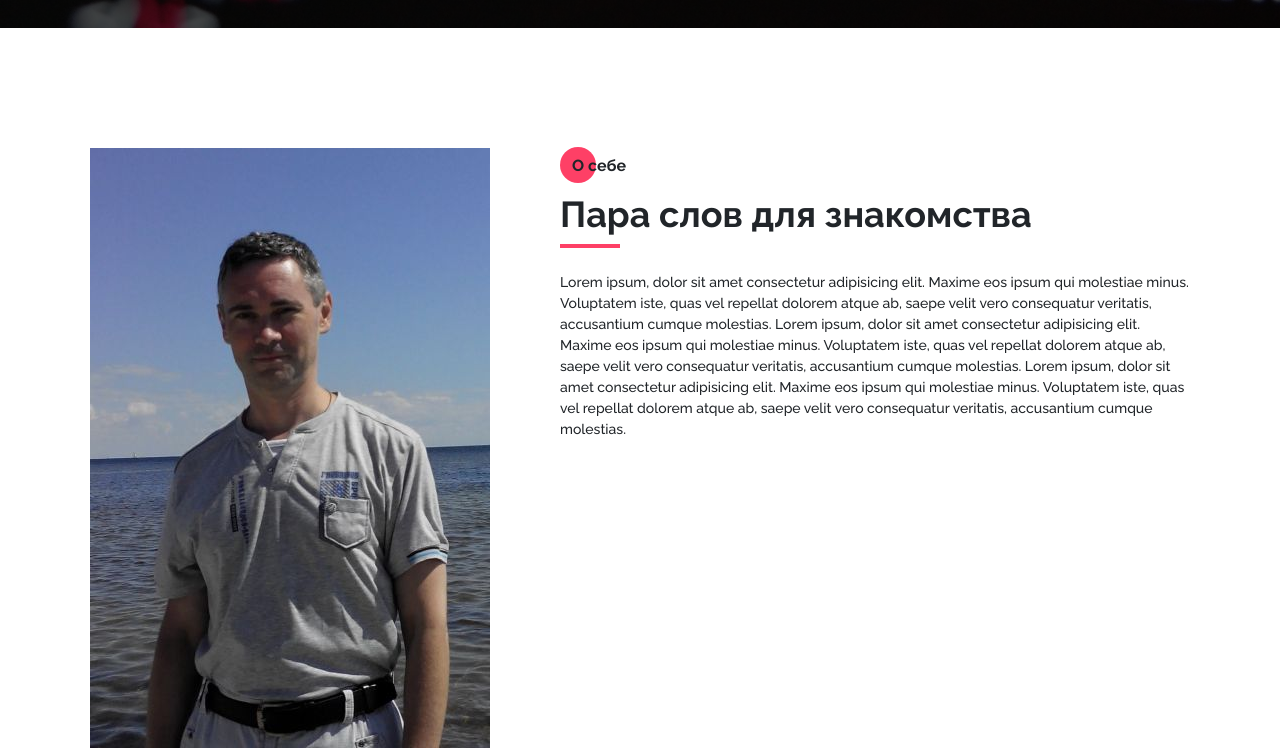
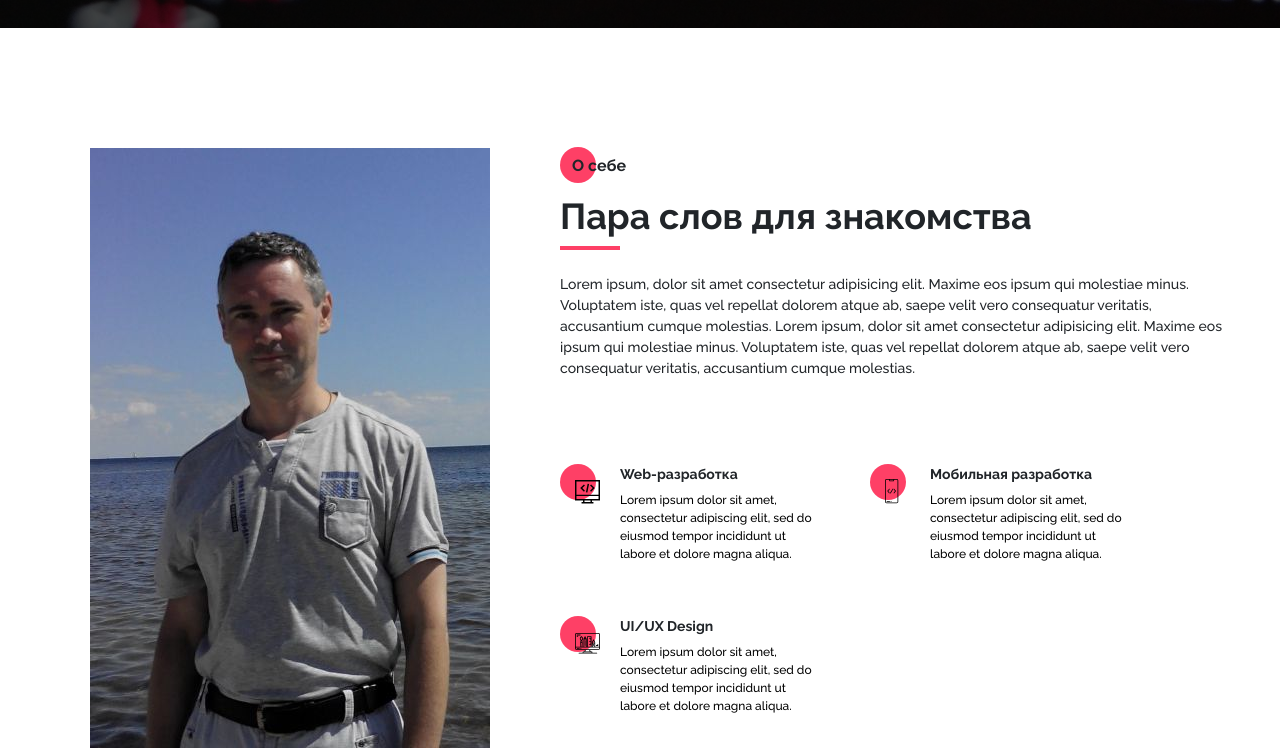
Before and after one commit to stv74/myportfolio, a website: page src/index.html in a window 1280 px wide. Shown: the part 772-1520 px from the top of the page. Drawn offline with Linux system fonts and the light colour scheme; files whose address does not match are found by name.

Commit message:
Finishing work on the section About

```diff
--- a/src/index.html
+++ b/src/index.html
@@ -123,26 +123,60 @@
 		<!-- About -->
 		<section class="about">
 			<div class="container">
-				<div class="about__grid">
+				<div class="about__wrapper">
 					<img src="images/Taras.jpg" alt="Photo of the author site" class="about__img" />
-					<div class="about__story">
-						<div class="title title_fz16 about__subtitle">О себе</div>
-						<div class="title about__title">Пара слов для знакомства</div>
+					<div class="about__descr">
+						<h2 class="title title_fz16 about__title">О себе</h2>
+						<div class="title about__subtitle">Пара слов для знакомства</div>
 						<div class="divider"></div>
-						<div class="title_fz14 about__text">
+						<p class="title_fz14 about__text">
 							Lorem ipsum, dolor sit amet consectetur adipisicing elit. Maxime eos
 							ipsum qui molestiae minus. Voluptatem iste, quas vel repellat dolorem
 							atque ab, saepe velit vero consequatur veritatis, accusantium cumque
 							molestias. Lorem ipsum, dolor sit amet consectetur adipisicing elit.
 							Maxime eos ipsum qui molestiae minus. Voluptatem iste, quas vel repellat
 							dolorem atque ab, saepe velit vero consequatur veritatis, accusantium
-							cumque molestias. Lorem ipsum, dolor sit amet consectetur adipisicing
-							elit. Maxime eos ipsum qui molestiae minus. Voluptatem iste, quas vel
-							repellat dolorem atque ab, saepe velit vero consequatur veritatis,
-							accusantium cumque molestias.
+							cumque molestias.
+						</p>
+					</div>
+					<div class="about__skills">
+						<div class="about__skills-item">
+							<div class="about__skills-circle">
+								<img src="icons/about/web development.svg" alt="web-dev" />
+							</div>
+							<div>
+								<div class="title title_fz14">Web-разработка</div>
+								<div class="text">
+									Lorem ipsum dolor sit amet, consectetur adipiscing elit, sed do
+									eiusmod tempor incididunt ut labore et dolore magna aliqua.
+								</div>
+							</div>
+						</div>
+						<div class="about__skills-item">
+							<div class="about__skills-circle">
+								<img src="icons/about/Mobile dev.svg" alt="mobile-dev" />
+							</div>
+							<div>
+								<div class="title title_fz14">Мобильная разработка</div>
+								<div class="text">
+									Lorem ipsum dolor sit amet, consectetur adipiscing elit, sed do
+									eiusmod tempor incididunt ut labore et dolore magna aliqua.
+								</div>
+							</div>
+						</div>
+						<div class="about__skills-item">
+							<div class="about__skills-circle">
+								<img src="icons/about/Design.svg" alt="UI/UX Design" />
+							</div>
+							<div>
+								<div class="title title_fz14">UI/UX Design</div>
+								<div class="text">
+									Lorem ipsum dolor sit amet, consectetur adipiscing elit, sed do
+									eiusmod tempor incididunt ut labore et dolore magna aliqua.
+								</div>
+							</div>
 						</div>
 					</div>
-					<div class="about__subgrid"></div>
 				</div>
 			</div>
 		</section>
--- a/src/sass/components/_divider.scss
+++ b/src/sass/components/_divider.scss
@@ -2,4 +2,5 @@
 	width: 60px;
 	height: 0px;
 	border: 2px solid $main-color;
+	margin-top: 25px;
 }
--- a/src/sass/layout/_about.scss
+++ b/src/sass/layout/_about.scss
@@ -1,9 +1,10 @@
 .about {
 	padding-top: 120px;
-	&__grid {
+	&__wrapper {
 		display: grid;
-		grid-template-columns: repeat(2, auto);
-		grid-template-rows: repeat(2, auto);
+		grid-template-columns: 400px 670px;
+		grid-template-rows: minmax(245px, auto) minmax(255px, auto);
+		grid-auto-rows: minmax(245px, auto);
 		column-gap: 70px;
 		row-gap: 40px;
 	}
@@ -13,20 +14,45 @@
 		max-width: 400px;
 		grid-row: 1/3;
 	}
+	&__descr {
+		.divider {
+			margin-top: 0;
+		}
+	}
 	&__title {
-		margin-top: 6px;
-	}
-	&__subtitle {
 		position: relative;
 		margin-top: 6px;
 		padding-left: 12px;
 		@include before_circle;
 	}
+	&__subtitle {
+		margin-top: 6px;
+	}
 	&__text {
 		font-weight: 500;
 		margin-top: 24px;
 	}
-	// &__subgrid {
-	// 	grid-row: 2/3;
-	// }
+	&__skills {
+		display: grid;
+		grid-template: repeat(2, minmax(115px, auto)) / repeat(2, 260px);
+		grid-auto-rows: 1fr;
+		column-gap: 50px;
+		row-gap: 20px;
+		&-item {
+			display: grid;
+			grid-template-columns: 40px 200px;
+			column-gap: 20px;
+		}
+		&-circle {
+			position: relative;
+			padding: 15px 0 0 15px;
+			@include before_circle;
+			&:before {
+				top: 0;
+			}
+		}
+		.text {
+			margin-top: 6px;
+		}
+	}
 }
```
Also changed, not shown: src/css/style.min.css, src/images/Clipboard01.jpg (added).
